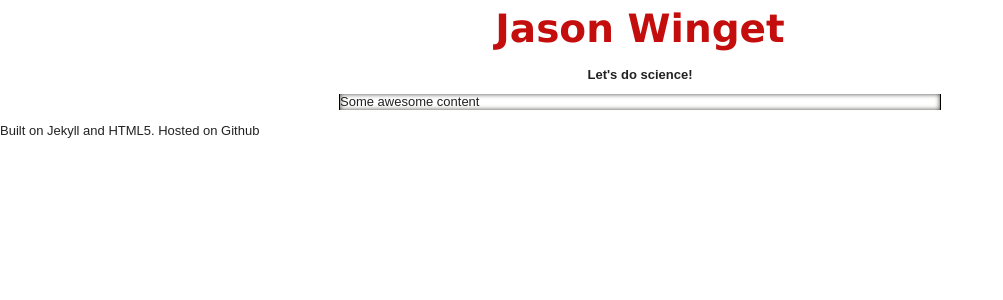
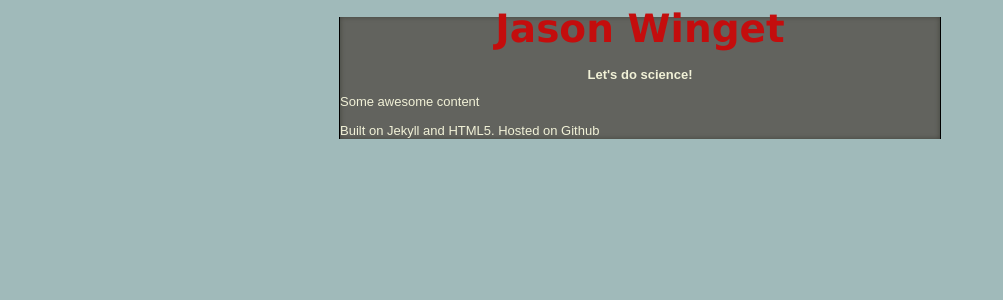
Before and after one commit to jwinget/jwinget.github.com, a Jekyll site: the page built from index.html, in a window 1280 px wide. Shown: the top 300 px of the page, without its empty margins (0-1003 px from the left). Built offline with Jekyll 4.4.1, drawn with Linux system fonts in a browser that asks for light colours; nearby versions of some CDN libraries; some web fonts are replaced.

Commit message:
Fixing main content styling

```diff
--- a/css/style.css
+++ b/css/style.css
@@ -212,9 +212,11 @@ td { vertical-align: top; }
    ========================================================================== */
 
 /*========== My Style ==========*/
-#main {
+body { background: #A0BABA; color: #F1F1D7; }
+#container {
 	width: 600px;
 	margin: auto;
+	background: #62635E;
 	border-right: 1px solid black;
 	border-left: 1px solid black;
 	-moz-box-shadow: 0 0 10px #42433C;
```
